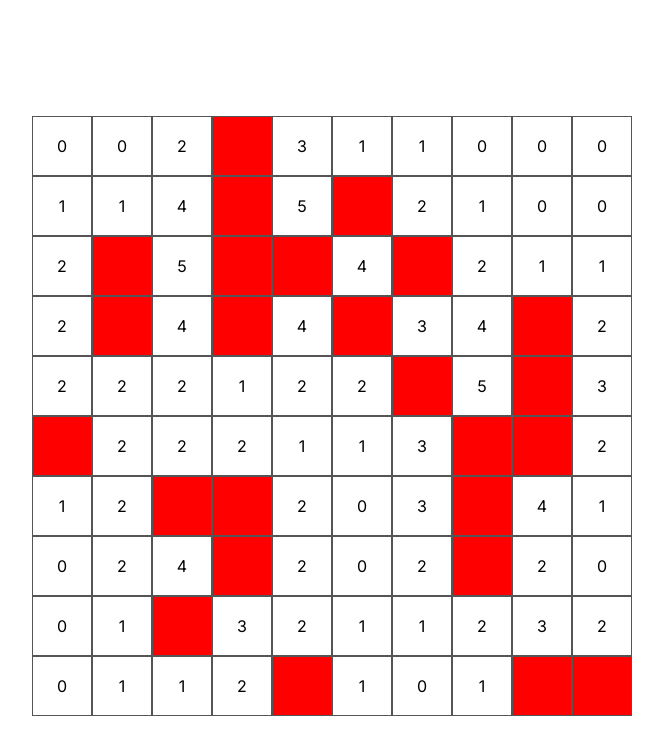
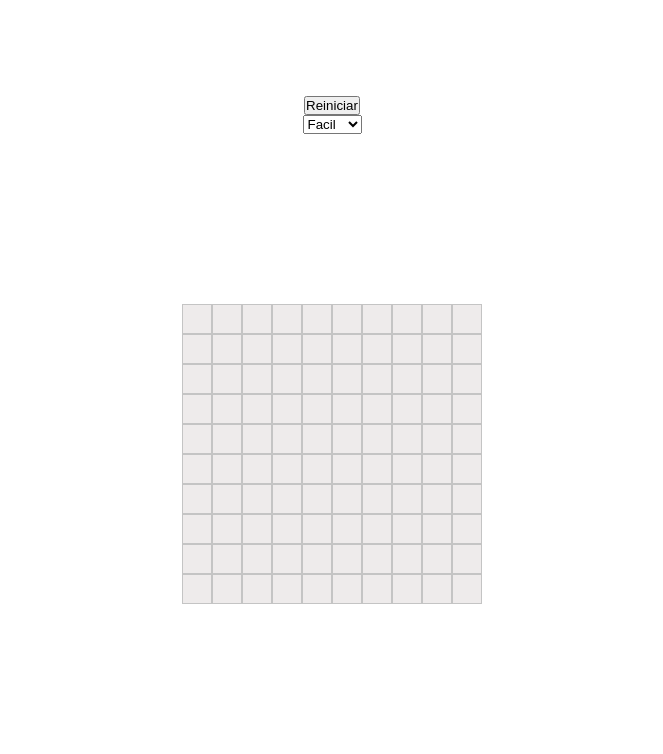
Before and after one commit to IgnacioGalceran/MinesweeperReact, a Next.js app: page / in a window 1280 px wide. Shown: the top 754 px of the page, without its empty margins (308-971 px from the left). Built offline with nearby package versions, Linux system fonts and the light colour scheme.

Commit message:
boton reinicio y cambiar de nivel hechos

```diff
--- a/src/app/components/Board.tsx
+++ b/src/app/components/Board.tsx
@@ -1,11 +1,15 @@
 "use client";
 import React, { useEffect, useState } from "react";
+import { GetRandomBombs } from "../functions/functions";
 import { BoardProps } from "../types/BoardProps";
+import Image from "next/image";
 
 import styles from "@/app/styles/board.module.css";
-import { GetRandomBombs } from "../functions/functions";
 
-export default function Board({ props }: BoardProps) {
+export default function Board({ props, state }: BoardProps) {
+  const { isPlaying, setIsPlaying } = state;
+  const [isClicked, setIsClicked] = useState<boolean>(false);
+  const [initialPosition, setInitialPosition] = useState<number>(0);
   const [board, setBoard] = useState<JSX.Element[][]>();
   const { cols, rows, bombs } = props;
 
@@ -14,10 +18,9 @@ export default function Board({ props }: BoardProps) {
       const { setPositionsBombs, adyacenceMatrix, bombNumber } = GetRandomBombs(
         cols,
         rows,
-        bombs
+        bombs,
+        initialPosition
       );
-
-      console.log(bombNumber);
 
       let array: JSX.Element[][] = Array.from({ length: rows }, (_, i) =>
         Array.from({ length: cols }, (_, j) => {
@@ -27,10 +30,14 @@ export default function Board({ props }: BoardProps) {
               id={key.toString()}
               key={key.toString()}
               className={`${setPositionsBombs.has(key) ? styles.bomb : ""} ${
-                styles.cube
+                styles["cube" + bombNumber[i][j].toString()]
               }`}
             >
-              {!setPositionsBombs.has(key) && bombNumber[i][j]}
+              {!setPositionsBombs.has(key) ? (
+                bombNumber[i][j] > 0 && bombNumber[i][j]
+              ) : (
+                <Image src={"/bomb.png"} width={20} height={20} alt="" />
+              )}
             </div>
           );
         })
@@ -39,8 +46,29 @@ export default function Board({ props }: BoardProps) {
       return array;
     };
 
-    setBoard(drawBoard());
-  }, [cols, rows]);
+    if (isPlaying) {
+      setBoard(drawBoard());
+    } else {
+      let array: JSX.Element[][] = Array.from({ length: rows }, (_, i) =>
+        Array.from({ length: cols }, (_, j) => {
+          const key = j + cols * i + 1;
+          return (
+            <div
+              id={key.toString()}
+              key={key.toString()}
+              onClick={() => {
+                setInitialPosition(i * cols + (j + 1));
+                setIsPlaying(true);
+              }}
+              className={styles["cube0"]}
+            ></div>
+          );
+        })
+      );
+
+      setBoard(array);
+    }
+  }, [cols, rows, isPlaying]);
 
   return (
     <section className={styles.board}>
--- /dev/null
+++ b/src/app/constants/const.ts
@@ -0,0 +1,19 @@
+import { Levels } from "../types/Levels";
+
+export const FACIL: Levels = {
+  cols: 10,
+  rows: 10,
+  bombs: 10,
+};
+
+export const MEDIO: Levels = {
+  cols: 18,
+  rows: 14,
+  bombs: 40,
+};
+
+export const DIFICIL: Levels = {
+  cols: 24,
+  rows: 20,
+  bombs: 99,
+};
--- a/src/app/functions/functions.ts
+++ b/src/app/functions/functions.ts
@@ -1,17 +1,20 @@
 export function GetRandomBombs(
   cols: number,
   rows: number,
-  bombs: number
+  bombs: number,
+  initialPosition: number
 ): {
   setPositionsBombs: Set<number>;
   adyacenceMatrix: Map<number, number[]>;
   bombNumber: number[][];
 } {
   let positionsBombs: number[] = [];
+
   for (let i = 0; i < bombs; i++) {
     let finding: boolean = true;
+
     while (finding) {
-      let random = RandomNumber(cols, rows);
+      let random = RandomNumber(cols, rows, initialPosition);
       const exists = positionsBombs?.find((pos: number) => {
         return pos === random;
       });
@@ -34,8 +37,16 @@ export function GetRandomBombs(
   return { setPositionsBombs, adyacenceMatrix, bombNumber };
 }
 
-const RandomNumber = (cols: number, rows: number): number => {
-  return Math.floor(Math.random() * (cols * rows) + 1);
+const RandomNumber = (
+  cols: number,
+  rows: number,
+  initialPosition: number
+): number => {
+  let randomValue = Math.floor(Math.random() * (cols * rows) + 1);
+  do {
+    randomValue = Math.floor(Math.random() * (cols * rows) + 1);
+  } while (randomValue === initialPosition);
+  return randomValue;
 };
 
 const GenerateAdyacentMatrix = (
--- a/src/app/page.tsx
+++ b/src/app/page.tsx
@@ -1,10 +1,42 @@
+"use client";
+import React, { useState } from "react";
 import Board from "./components/Board";
 import styles from "./page.module.css";
+import { FACIL, MEDIO, DIFICIL } from "./constants/const";
 
 export default function Home() {
+  const [isPlaying, setIsPlaying] = useState<boolean>(false);
+  const [level, setLevel] = useState(FACIL);
+
+  const SettingLevel = (e: any) => {
+    const { value } = e.target;
+
+    switch (value) {
+      case "Facil":
+        setLevel(FACIL);
+        break;
+      case "Medio":
+        setLevel(MEDIO);
+        break;
+      case "Dificil":
+        setLevel(DIFICIL);
+        break;
+      default:
+        break;
+    }
+
+    setIsPlaying(false);
+  };
+
   return (
     <main className={styles.main}>
-      <Board props={{ cols: 10, rows: 10, bombs: 25 }} />
+      <button onClick={() => setIsPlaying(false)}>Reiniciar</button>
+      <select onChange={(e) => SettingLevel(e)}>
+        <option value="Facil">Facil</option>
+        <option value="Medio">Medio</option>
+        <option value="Dificil">Dificil</option>
+      </select>
+      <Board props={level} state={{ setIsPlaying, isPlaying }} />
     </main>
   );
 }
--- a/src/app/styles/board.module.css
+++ b/src/app/styles/board.module.css
@@ -12,20 +12,63 @@
   justify-content: center;
 }
 
-.cube {
+.cube0,
+.cube1,
+.cube2,
+.cube3,
+.cube4,
+.cube5,
+.cube6,
+.cube7,
+.cube8 {
   display: flex;
   justify-content: center;
   align-items: center;
-  border: 1px solid rgb(85, 85, 85);
-  width: 60px;
-  height: 60px;
+  background-color: rgb(238, 235, 235);
+  border: 1px solid rgb(196, 196, 196);
+  font-size: 1.5rem;
+  font-weight: 600;
+  width: 30px;
+  height: 30px;
   cursor: pointer;
 }
 
-.cube:hover {
-  background-color: rgb(70, 147, 192);
+.cube1 {
+  color: rgb(17, 168, 255);
+}
+
+.cube2 {
+  color: rgb(53, 226, 76);
+}
+
+.cube3 {
+  color: rgb(218, 63, 63);
+}
+
+.cube4 {
+  color: rgb(15, 68, 99);
+}
+
+.cube5,
+.cube6,
+.cube7,
+.cube8 {
+  color: rgb(47, 25, 68);
+}
+
+.cube0:hover,
+.cube1:hover,
+.cube2:hover,
+.cube3:hover,
+.cube4:hover,
+.cube5:hover,
+.cube6:hover,
+.cube7:hover,
+.cube8:hover {
+  background-color: rgb(122, 122, 122);
 }
 
 .bomb {
-  background-color: red;
+  background-color: rgb(238, 235, 235);
+  cursor: default;
 }
--- /dev/null
+++ b/src/app/types/Levels.ts
@@ -0,0 +1,5 @@
+export type Levels = {
+  cols: number;
+  rows: number;
+  bombs: number;
+};
```
Also changed, not shown: src/app/types/BoardProps.ts (+6 -4 lines), public/bomb.png (added).
